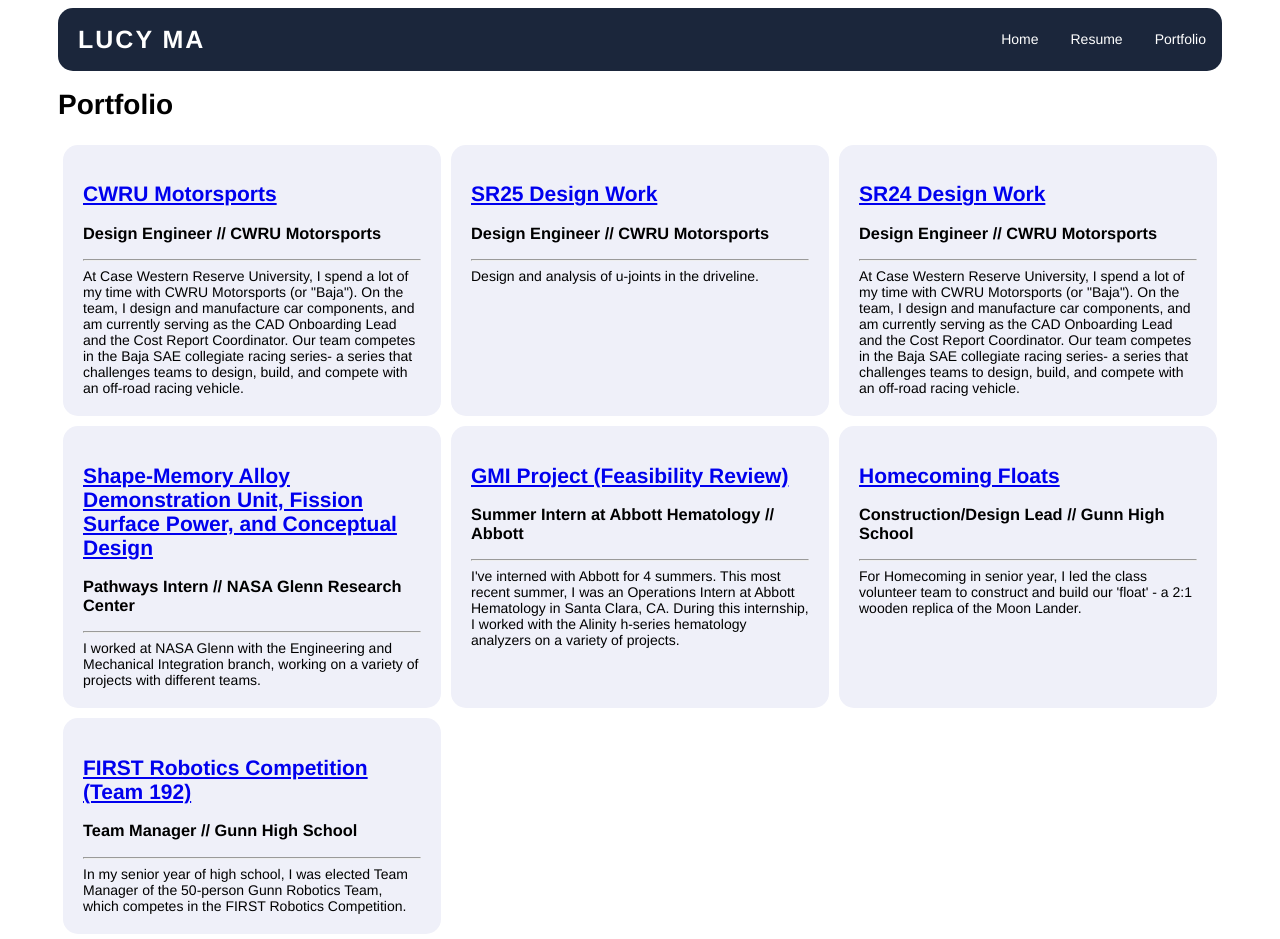
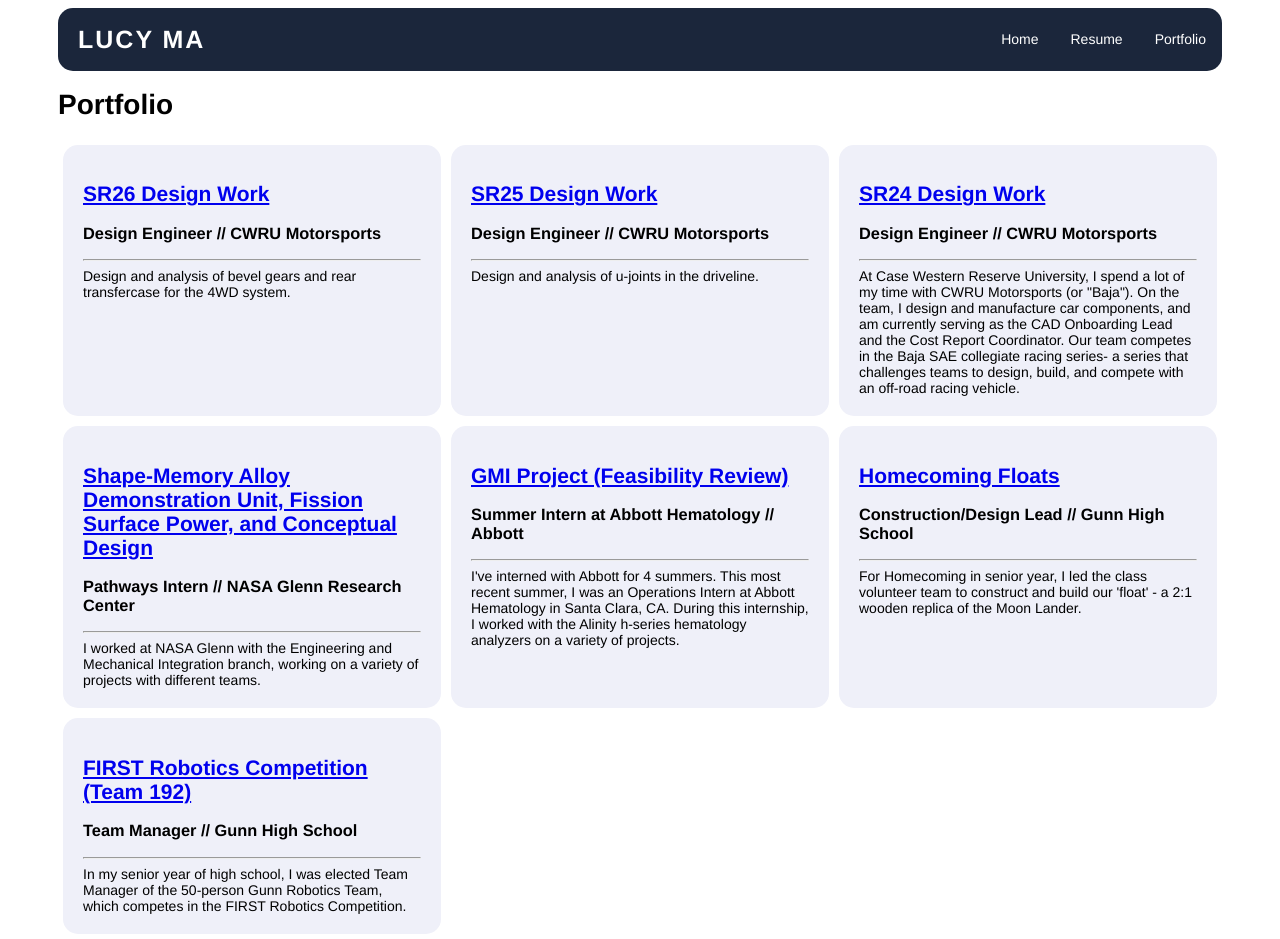
Before and after one commit to lucyttma/lucyttma.github.io, a Jekyll site: the page built from static/portfolio.html, in a window 1280 px wide. Built offline with Jekyll 4.4.1, drawn with Linux system fonts in a browser that asks for light colours.

Commit message:
Update 0.0.sr26.md

```diff
--- a/_portfolio/0.0.sr26.md
+++ b/_portfolio/0.0.sr26.md
@@ -1,9 +1,9 @@
 ---
-name: CWRU Motorsports
+name: SR26 Design Work
 position: Design Engineer
 time: Fall 2023 - Spring 2024
 organization: CWRU Motorsports
-excerpt: At Case Western Reserve University, I spend a lot of my time with CWRU Motorsports (or "Baja"). On the team, I design and manufacture car components, and am currently serving as the CAD Onboarding Lead and the Cost Report Coordinator. Our team competes in the Baja SAE collegiate racing series- a series that challenges teams to design, build, and compete with an off-road racing vehicle.
+excerpt: Design and analysis of bevel gears and rear transfercase for the 4WD system.
 ---
 <h2>Design Work</h2>
 <p> In my third year on the team, I worked on designing the rear transfer case, which uses bevel gears to transmit torque from the gearbox to the propshaft, which ultimately drives the 4-wheel drive system. I used Siemens NX to design the parts. Learning to analyze bevel gears was difficult, but rewarding, and I used both textbooks (Shigley's), as well as software including Kissoft and Ansys, to analyze the gears and housing. </p>
```
